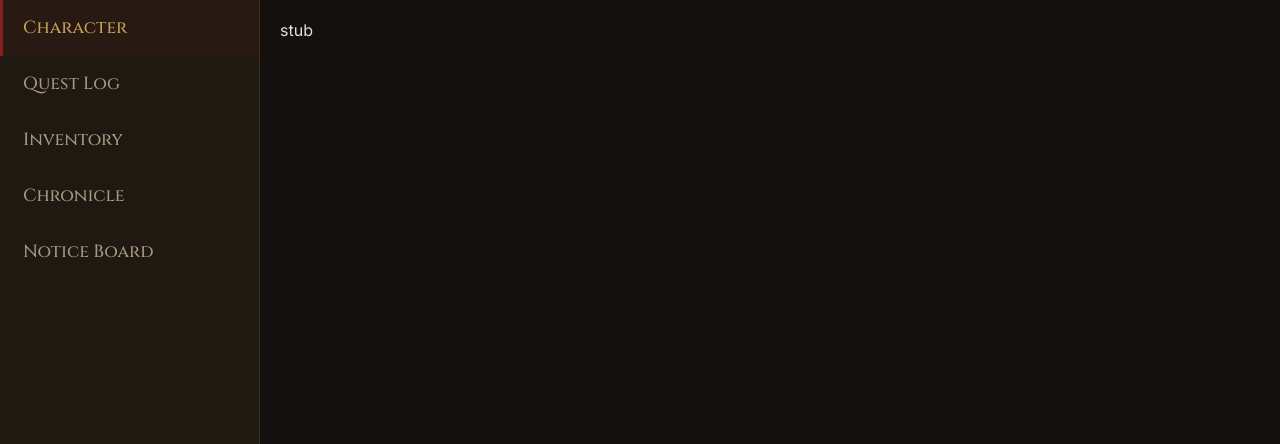
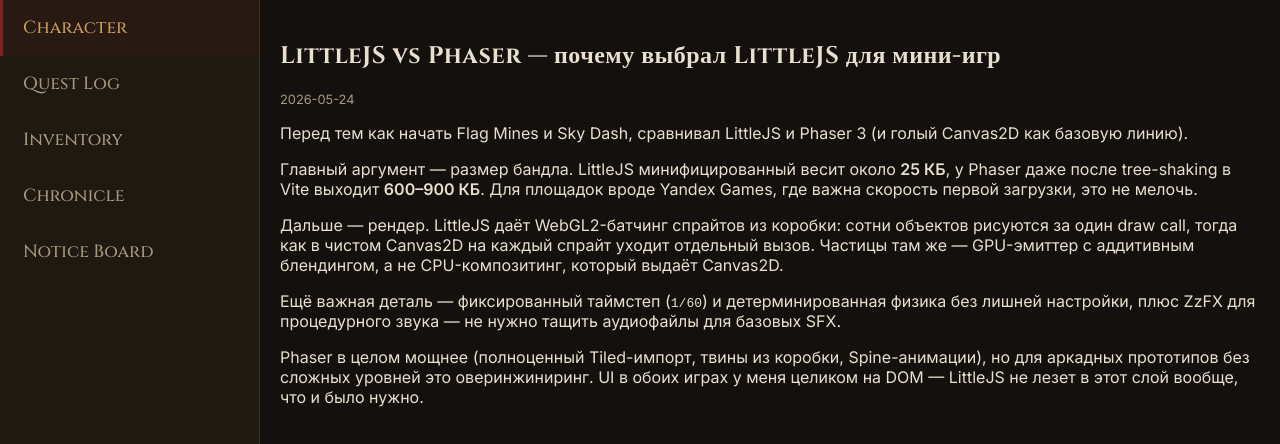
Before and after one commit to kakachaDev/kakacha-space, a Vue app: page /blog/2026-05-24-littlejs-vs-phaser in a window 1280 px wide. Shown: the top 444 px of the page. Built offline with nearby package versions, Linux system fonts and the light colour scheme; the HTML template or start-up script is replaced by a standard one.

Commit message:
Add blog posts and views

```diff
--- /dev/null
+++ b/src/content/blog/2026-05-24-littlejs-vs-phaser.md
@@ -0,0 +1,24 @@
+---
+title: LittleJS vs Phaser — почему выбрал LittleJS для мини-игр
+date: 2026-05-24
+excerpt: Разбирался с движками для Flag Mines и Sky Dash — победил LittleJS, и вот почему.
+---
+
+Перед тем как начать Flag Mines и Sky Dash, сравнивал LittleJS и Phaser 3 (и голый Canvas2D
+как базовую линию).
+
+Главный аргумент — размер бандла. LittleJS минифицированный весит около **25 КБ**, у Phaser
+даже после tree-shaking в Vite выходит **600–900 КБ**. Для площадок вроде Yandex Games, где
+важна скорость первой загрузки, это не мелочь.
+
+Дальше — рендер. LittleJS даёт WebGL2-батчинг спрайтов из коробки: сотни объектов рисуются
+за один draw call, тогда как в чистом Canvas2D на каждый спрайт уходит отдельный вызов.
+Частицы там же — GPU-эмиттер с аддитивным блендингом, а не CPU-композитинг, который выдаёт
+Canvas2D.
+
+Ещё важная деталь — фиксированный таймстеп (`1/60`) и детерминированная физика без лишней
+настройки, плюс ZzFX для процедурного звука — не нужно тащить аудиофайлы для базовых SFX.
+
+Phaser в целом мощнее (полноценный Tiled-импорт, твины из коробки, Spine-анимации), но для
+аркадных прототипов без сложных уровней это оверинжиниринг. UI в обоих играх у меня целиком
+на DOM — LittleJS не лезет в этот слой вообще, что и было нужно.
--- /dev/null
+++ b/src/content/blog/2026-07-03-kak-ustroen-etot-sayt.md
@@ -0,0 +1,22 @@
+---
+title: Как устроен этот сайт
+date: 2026-07-03
+excerpt: Vue 3 + Vite + TS, меню в духе Ведьмака, частицы в отдельном потоке — и зачем всё это.
+---
+
+Этот сайт — SPA/PWA на Vue 3 + Vite + TypeScript, стилизованный под меню паузы в духе
+Ведьмака 3: вертикальный список разделов, тёмная палитра, немного атмосферы. Ничего из
+реальных ассетов игры не использовано — только настроение и композиция.
+
+Технически интересны две вещи. Во-первых, фоновые частицы (пыль/угольки) считаются не в
+основном потоке, а в отдельном Web Worker — он отдаёт только позиции, а канвас в main
+thread просто их рисует. На слабом мобильном это разгружает поток, который иначе бы
+делил время с скроллом и тапами.
+
+Во-вторых, сам сайт — PWA: устанавливается, работает офлайн за счёт service worker,
+кеширующего app shell. И да, вёрстка mobile-first в буквальном смысле — сначала собирался
+однoколоночный вариант с выезжающими панелями, и только потом он дорастает до
+двухпанельной раскладки на широких экранах.
+
+Блог, который вы читаете прямо сейчас, — просто markdown-файлы, собираемые на этапе сборки
+через `import.meta.glob`. Никакого бэкенда для двух постов не нужно.
--- a/src/views/BlogIndexView.vue
+++ b/src/views/BlogIndexView.vue
@@ -1,3 +1,48 @@
+<script setup lang="ts">
+import { useBlogPosts } from '../composables/useBlogPosts'
+
+const { posts } = useBlogPosts()
+</script>
+
 <template>
-  <div>stub</div>
+  <section>
+    <h2 class="display">Chronicle</h2>
+    <p v-if="posts.length === 0" class="empty-state">Хроники пока не написаны.</p>
+    <ul v-else class="post-list">
+      <li v-for="post in posts" :key="post.slug">
+        <router-link :to="{ name: 'blog-post', params: { slug: post.slug } }">
+          <h3>{{ post.title }}</h3>
+        </router-link>
+        <p class="post-list__date">{{ post.date }}</p>
+        <p>{{ post.excerpt }}</p>
+      </li>
+    </ul>
+  </section>
 </template>
+
+<style scoped>
+.post-list {
+  list-style: none;
+  padding: 0;
+}
+
+.post-list li {
+  border-bottom: 1px solid var(--panel-border);
+  padding: 0.75rem 0;
+}
+
+.post-list h3 {
+  margin: 0;
+  color: var(--accent-gold);
+}
+
+.post-list__date {
+  color: var(--text-dim);
+  font-size: 0.8rem;
+  margin: 0.2rem 0 0.4rem;
+}
+
+.empty-state {
+  color: var(--text-dim);
+}
+</style>
--- a/src/views/BlogPostView.vue
+++ b/src/views/BlogPostView.vue
@@ -1,3 +1,28 @@
+<script setup lang="ts">
+import { useBlogPost } from '../composables/useBlogPost'
+
+const props = defineProps<{ slug: string }>()
+const { post } = useBlogPost(props.slug)
+</script>
+
 <template>
-  <div>stub</div>
+  <section>
+    <template v-if="post">
+      <h2 class="display">{{ post.title }}</h2>
+      <p class="post-date">{{ post.date }}</p>
+      <div class="post-body" v-html="post.html" />
+    </template>
+    <p v-else>Пост не найден.</p>
+  </section>
 </template>
+
+<style scoped>
+.post-date {
+  color: var(--text-dim);
+  font-size: 0.8rem;
+}
+
+.post-body :deep(h1) {
+  font-family: 'Cinzel', serif;
+}
+</style>
```
Also changed, not shown: 2 other files (tests, documents, lock files or other folders).
